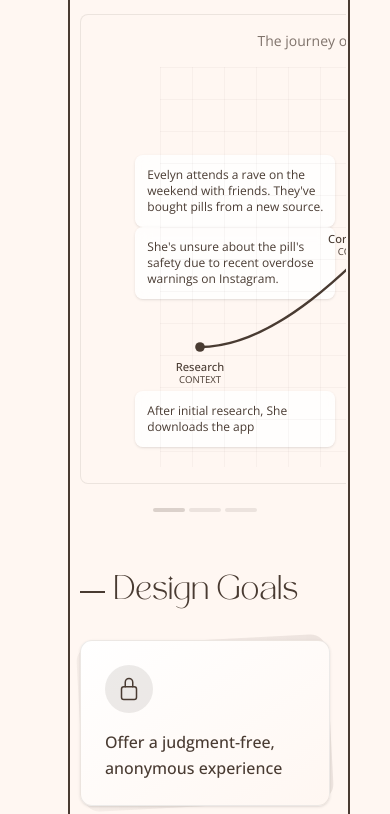
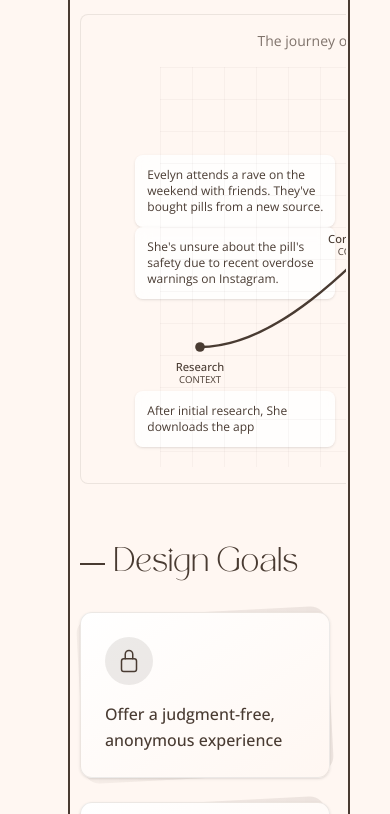
Before and after one commit to Negin-code/portfolio, a React (Vite) app: page /projects/guardian in a window 390 px wide. Shown: the part 8067-8881 px from the top of the page. Built offline with nearby package versions, Linux system fonts and the light colour scheme; a web font is replaced by a local one.

Commit message:
Remove mobile-only scroll indicator from Guardian component

```diff
--- a/src/pages/Guardian.jsx
+++ b/src/pages/Guardian.jsx
@@ -950,13 +950,6 @@ const Guardian = () => {
         </div>
       </div>
 
-      {/* Scroll Indicator - Mobile Only */}
-      <div className="flex justify-center gap-1 mt-3 md:hidden">
-        <div className="w-8 h-1 bg-[#493B32]/20 rounded-full"></div>
-        <div className="w-8 h-1 bg-[#493B32]/10 rounded-full"></div>
-        <div className="w-8 h-1 bg-[#493B32]/10 rounded-full"></div>
-      </div>
-
         </section>
 
         {/* Design goals section */}
```
